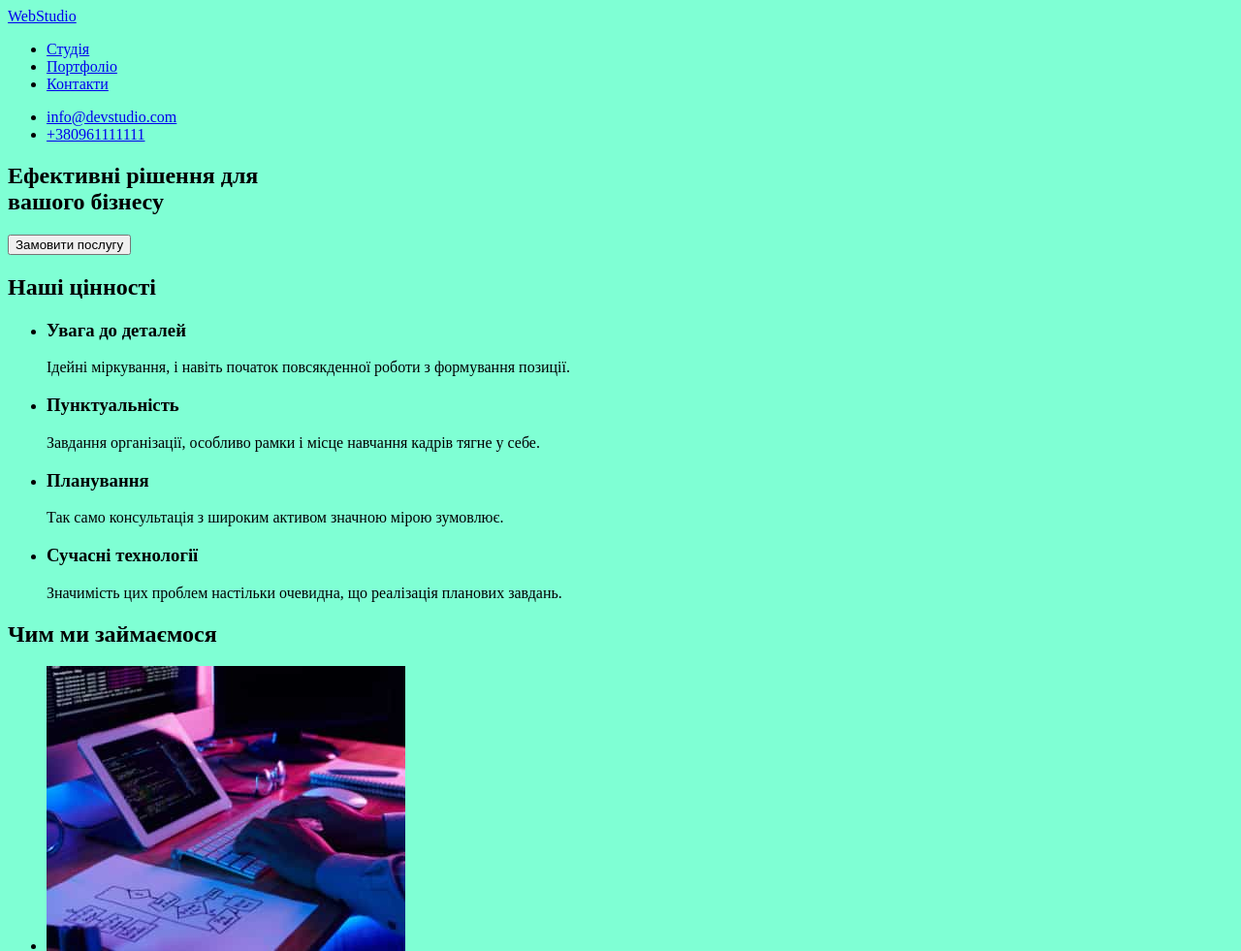
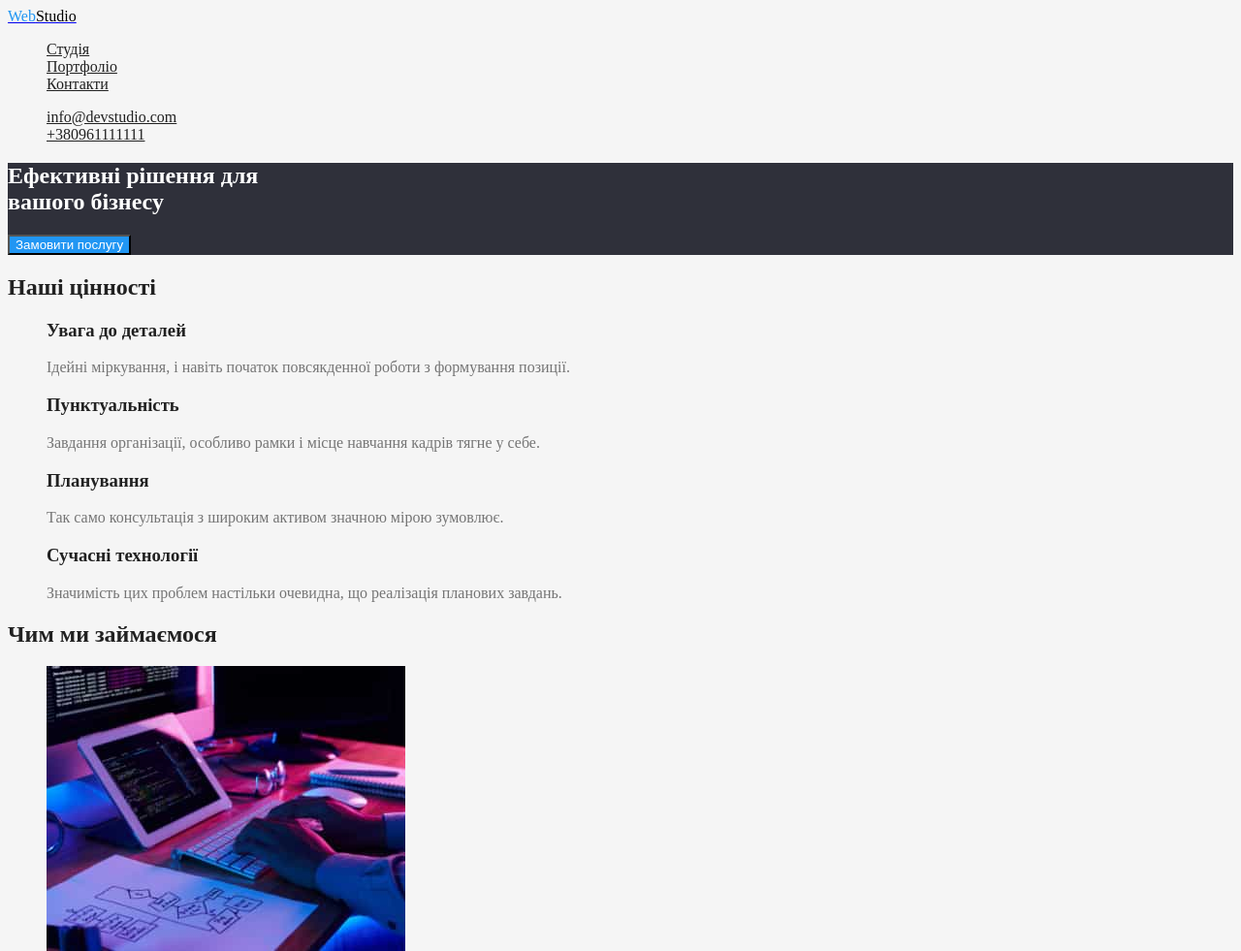
Before and after one commit to OleksiiMatviienko2022/goit-markup-hw-01, a plain HTML site: page index.html in a window 1280 px wide. Shown: the top 981 px of the page at 97% size. Drawn offline with Linux system fonts and the light colour scheme.

Commit message:
home work2
Перша сторінка розмітка і кольори

```diff
--- a/css/styles.css
+++ b/css/styles.css
@@ -1,3 +1,50 @@
 body {
-    background-color: aquamarine;
+    background-color: #F5F5F5;
+    color: #757575;
 }
+
+/* Прибирання маркерів */
+
+ul {
+    list-style: none;
+}
+
+/* основний колір тексту сірий #757575 */
+/* другорядний колір тексту-заголовки чорний #212121 */
+/* колір лого-синій header-footer #2196F3 */
+/* колір лого-чорний header #000000 */
+/* колір лого-біллий footer #FFFFFF */
+/* фоновий колір hero-footer #2F303A */
+/* фоновий колір "Наші цінності" #F5F5F5 */
+/* фоновий колір "Наша команда" #F5F4FA */
+/* колір телефон-пошта footer rgba(255, 255, 255, 0.6) */
+
+.logo-web { color: #2196F3;}
+.logo-studioheader { color: #000000;}
+.logo-studiofooter { color: #FFFFFF;}
+
+.site-nav a { color: #212121;}
+.site-nav a:hover, .site-nav a:focus
+ { color: #2196F3;}
+
+ .hero {
+     background-color: #2F303A;
+ }
+
+ .hero-title {
+     color: #FFFFFF;
+ }
+ .hero-button {
+    background-color: #2196F3;
+    color: #FFFFFF;
+ }
+
+ .contact-list a { color: #212121;}
+ .contact-list a:hover { color #2196F3;}
+ .section-title { color: #212121; }
+
+ .title-name { color: #212121;}
+
+ footer { background-color: #2F303A;}
+.adress { color: #FFFFFF;}
+.mail, .phone { color: rgba(255, 255, 255, 0.6);}
--- a/index.html
+++ b/index.html
@@ -1,5 +1,6 @@
 <!DOCTYPE html>
 <html lang="uk">
+
 <head>
     <meta charset="UTF-8">
     <meta http-equiv="X-UA-Compatible" content="IE=edge">
@@ -7,19 +8,21 @@
     <title>WebStudio</title>
     <link rel="stylesheet" href="./css/styles.css">
 </head>
+
 <body>
-    <header>
+    <header class="page-header">
       <nav>
-        <a href="./index.html">WebStudio</a>
+        <a href="./index.html" class="logo">
+             <span class="logo-web">Web</span><span class="logo-studioheader">Studio</span> </a>
 
-        <ul>
+        <ul class="site-nav">
             <li><a href="#">Студія</a></li>
             <li><a href="#">Портфоліо</a></li>
             <li><a href="#">Контакти</a></li>
         </ul>
       </nav>
 
-        <ul>
+        <ul class="contact-list">
             <li> <a href="mailto:info@devstudio.com">info@devstudio.com</a> </li>
             <li> <a href="tel:+380961111111">+380961111111</a> </li>
         </ul>
@@ -27,35 +30,36 @@
     </header>
     <main>
 
-    <section>
-            <h1>Ефективні рішення для <br >вашого бізнесу</h1>
-            <button type="button"> Замовити послугу</button>
+
+    <section class="hero">
+            <h1 class="hero-title">Ефективні рішення для <br >вашого бізнесу</h1>
+            <button type="button" class="hero-button"> Замовити послугу</button>
     </section>
 
-    <section>
-        <h2>Наші цінності</h2>
+    <section class="section">
+        <h2 class="section-title">Наші цінності</h2>
         <ul>
             <li>
-                <h3>Увага до деталей</h3>
+                <h3 class="title-name">Увага до деталей</h3>
                 <p>Ідейні міркування, і навіть початок повсякденної роботи з формування позиції.</p>
             </li>
             <li>
-                <h3>Пунктуальність</h3>
+                <h3 class="title-name">Пунктуальність</h3>
                 <p>Завдання організації, особливо рамки і місце навчання кадрів тягне у себе.</p>
             </li>
             <li>
-                <h3>Планування</h3>
+                <h3 class="title-name">Планування</h3>
                 <p>Так само консультація з широким активом значною мірою зумовлює.</p>
             </li>
             <li>
-                <h3>Сучасні технології</h3>
+                <h3 class="title-name">Сучасні технології</h3>
                 <p>Значимість цих проблем настільки очевидна, що реалізація планових завдань.</p>
             </li>
         </ul>
     </section>
 
-    <section>
-        <h2>Чим ми займаємося</h2>
+    <section class="section">
+        <h2 class="section-title">Чим ми займаємося</h2>
         <ul>
             <li>
                 <img src="./images/foto1.jpg" alt="руки на клавіатурі комп'ютера" width="370">
@@ -69,27 +73,27 @@
         </ul>
     </section>
 
-    <section>
-        <h2>Наша команда</h2>
+    <section class="section">
+        <h2 class="section-title">Наша команда</h2>
         <ul>
             <li>
                 <img src="./images/igor.jpg" alt="Ігор Дем'яненко" width="270">
-                <h3>Ігор Дем'яненко</h3>
+                <h3 class="title-name">Ігор Дем'яненко</h3>
                 <p>Product Designer</p>
             </li>
             <li>
                 <img src="./images/olga.jpg" alt="Ольга Рєпіна" width="270">
-                <h3>Ольга Рєпіна</h3>
+                <h3 class="title-name">Ольга Рєпіна</h3>
                 <p>Frontend Developer</p>
             </li>
             <li>
                 <img src="./images/mikolka.jpg" alt="Микола Тарасов" width="270">
-                <h3>Микола Тарасов</h3>
+                <h3 class="title-name">Микола Тарасов</h3>
                 <p>Marketing</p>
             </li>
             <li>
                 <img src="./images/mihailo.jpg" alt="Михайло Єрмаков" width="270">
-                <h3>Михайло Єрмаков</h3>
+                <h3 class="title-name">Михайло Єрмаков</h3>
                 <p>UI Designer</p>
             </li>
         </ul>
@@ -97,12 +101,13 @@
     </main>
 
     <footer>
-        <a href="./index.html">WebStudio</a>
+        <a href="./index.html" class="logo">
+            <span class="logo-web">Web</span><span class="logo-studiofooter">Studio</span> </a>
         <address>
             <ul>
-                <li> <a href="https://goo.gl/maps/CPtrU1FHBa2aNyZL9" target="_blank" rel="noopener noreferrer nofollow">м. Київ, пр-т Лесі Українки, 26</a></li>
-                <li> <a href="mailto:info@devstudio.com">info@devstudio.com </a></li>
-                <li> <a href="tel:+380961111111">+380961111111 </a></li>
+                <li> <a href="https://goo.gl/maps/CPtrU1FHBa2aNyZL9" target="_blank" rel="noopener noreferrer nofollow" class="adress">м. Київ, пр-т Лесі Українки, 26</a></li>
+                <li> <a href="mailto:info@devstudio.com" class="mail">info@devstudio.com" </a></li>
+                <li> <a href="tel:+380961111111" class="phone">+380961111111" </a></li>
             </ul>
           </address>
 
```
Also changed, not shown: css/.prettierrc.json (added).
